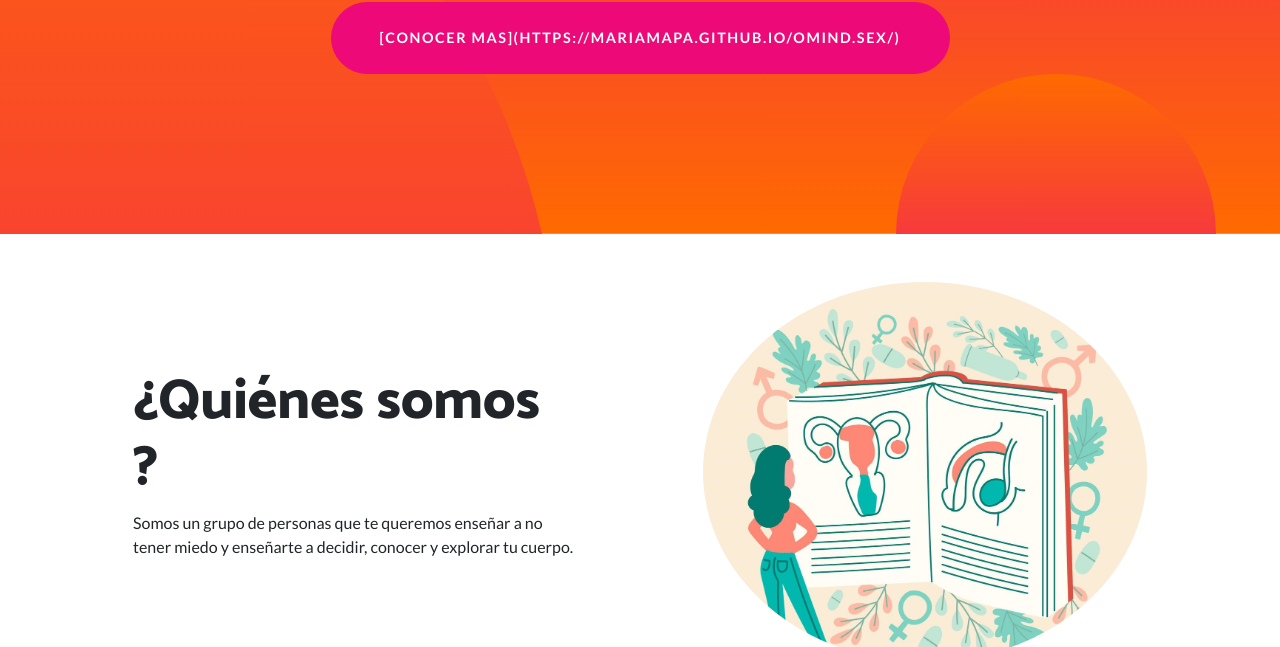
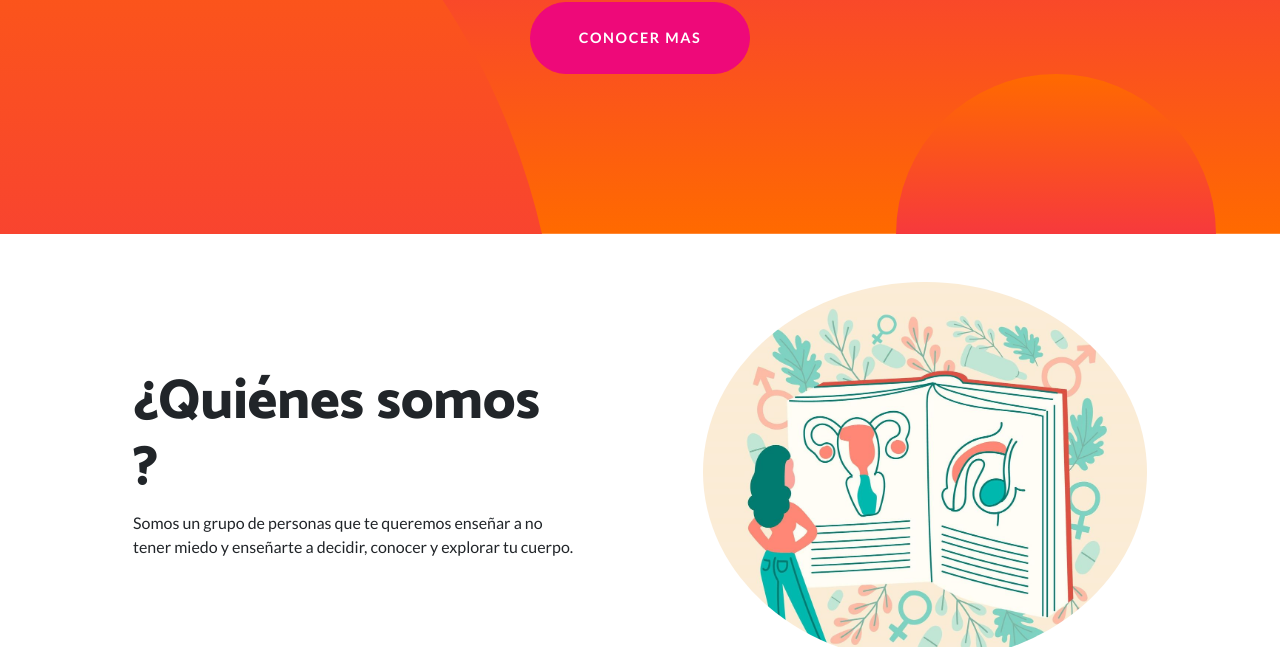
Before and after one commit to Mariamapa/Omind-sex-, a website: page index.html in a window 1280 px wide. Shown: the part 453-1100 px from the top of the page. Drawn offline with Linux system fonts and the light colour scheme.

Commit message:
Update index.html

```diff
--- a/index.html
+++ b/index.html
@@ -49,7 +49,8 @@
       <div class="container">
         <h1 class="masthead-heading mb-0">Omind sex </h1>
         <h2 class="masthead-subheading mb-0">Aprende sin censura y sin miedo</h2>
-        <a href="#" class="btn btn-primary btn-xl rounded-pill mt-5">[conocer mas](https://mariamapa.github.io/Omind.sex/)</a>
+        <a href="https://mariamapa.github.io/Omind.sex/" class="btn btn-primary btn-xl rounded-pill
+		mt-5">conocer mas</a>
 
       </div>
     </div>
```
